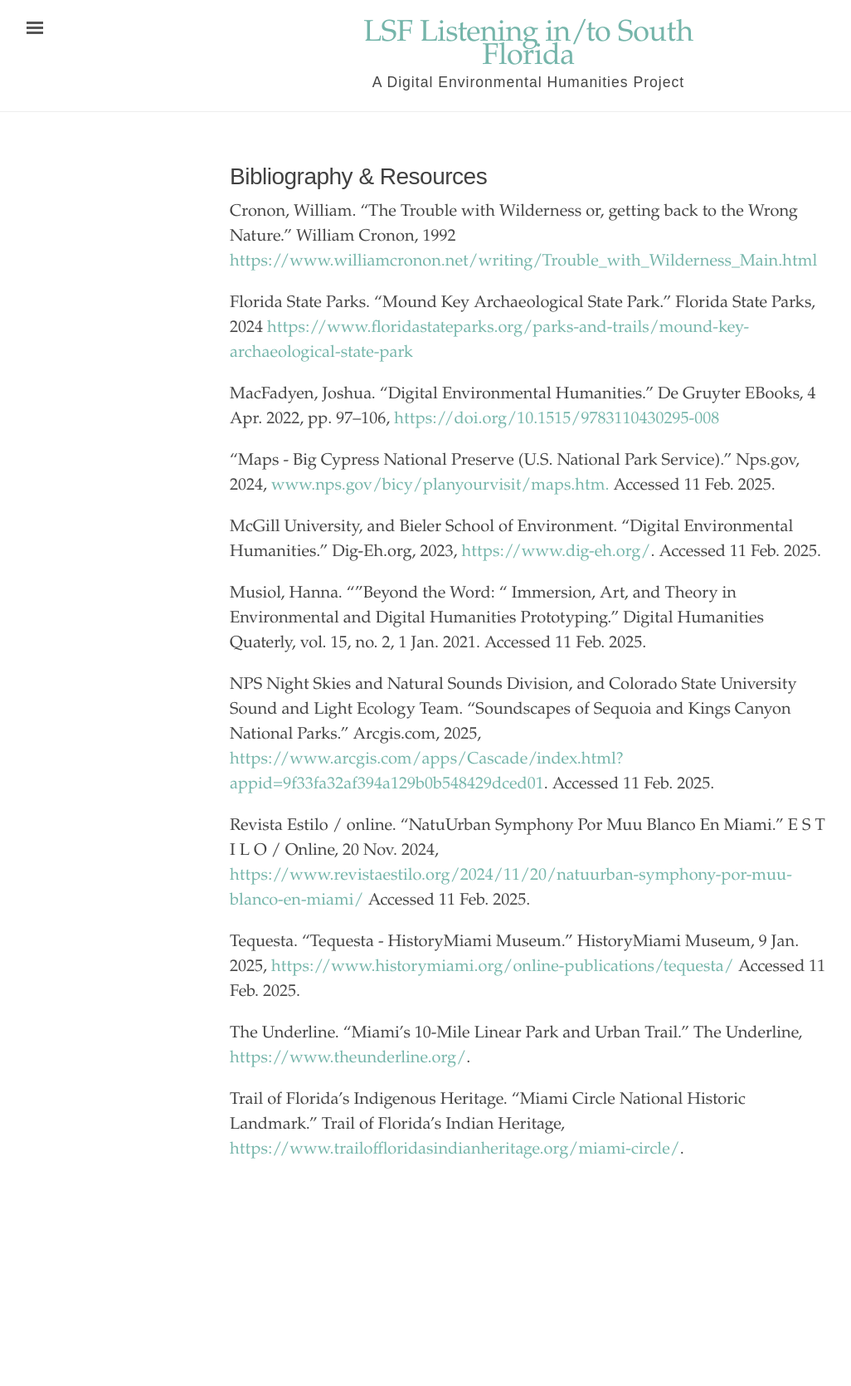
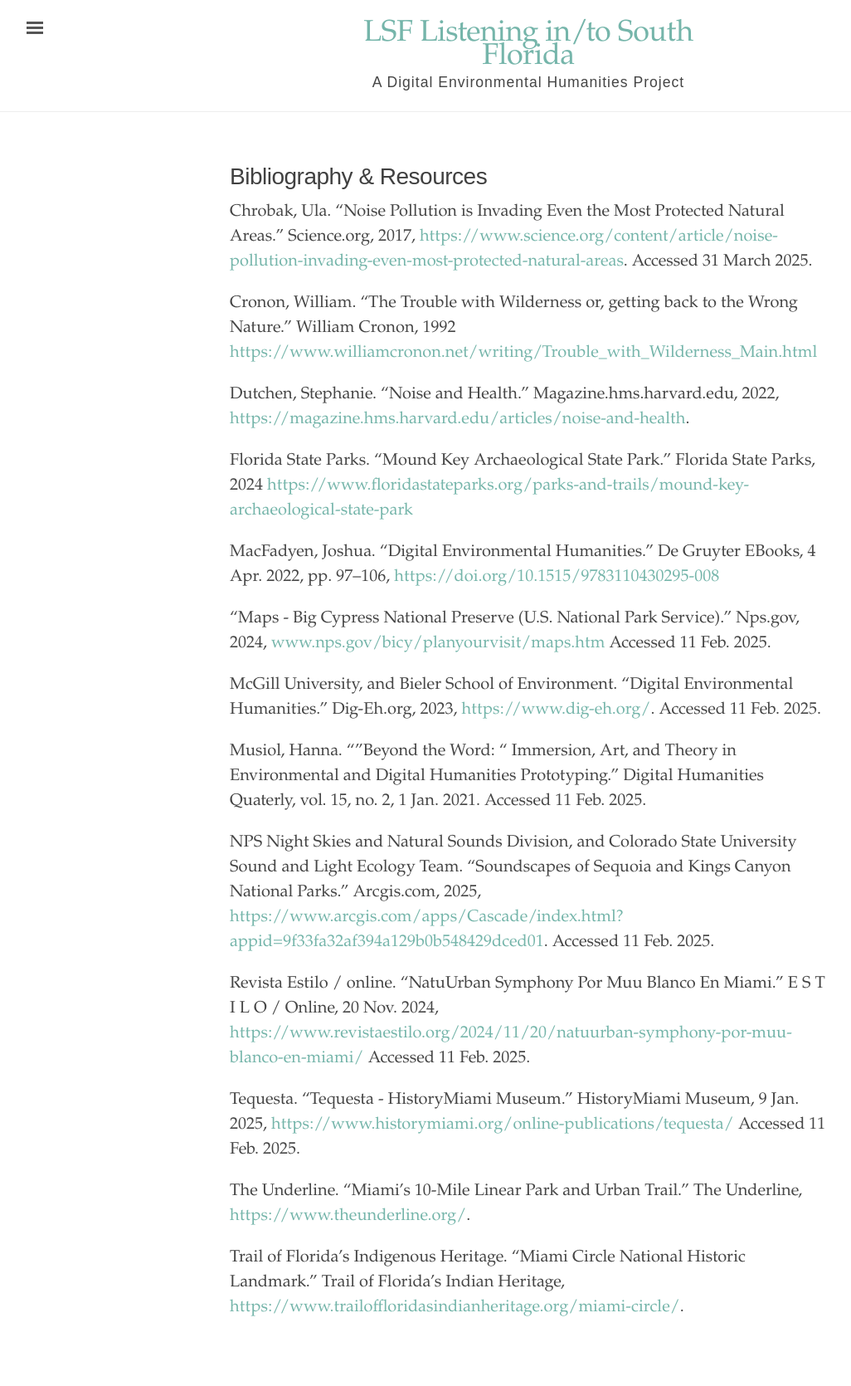
Before and after one commit to rm4-25/lsf_3, a Jekyll site: the page built from Bibliography_Resources.md, in a window 1280 px wide. Shown: the whole page at 83% size, without its empty margins (3-1029 px from the left). Built offline with Jekyll 4.4.1, drawn with Linux system fonts in a browser that asks for light colours; before the commit the page ends 1480 px from its top, so only the background shows below that.

Commit message:
Update Bibliography_Resources.md
Added sound pollution articles from Science.org and Harvard medicine.

```diff
--- a/Bibliography_Resources.md
+++ b/Bibliography_Resources.md
@@ -4,13 +4,17 @@
 order: 6
 ---
 
+Chrobak, Ula. "Noise Pollution is Invading Even the Most Protected Natural Areas." Science.org, 2017, [https://www.science.org/content/article/noise-pollution-invading-even-most-protected-natural-areas](h.ttps://www.science.org/content/article/noise-pollution-invading-even-most-protected-natural-areas). Accessed 31 March 2025.
+
 Cronon, William. "The Trouble with Wilderness or, getting back to the Wrong Nature." William Cronon, 1992 [https://www.williamcronon.net/writing/Trouble_with_Wilderness_Main.html](https://www.williamcronon.net/writing/Trouble_with_Wilderness_Main.html)
+
+Dutchen, Stephanie. "Noise and Health." Magazine.hms.harvard.edu, 2022, [https://magazine.hms.harvard.edu/articles/noise-and-health](https://magazine.hms.harvard.edu/articles/noise-and-health).
 
 Florida State Parks. “Mound Key Archaeological State Park.” Florida State Parks, 2024 [https://www.floridastateparks.org/parks-and-trails/mound-key-archaeological-state-park](https://www.floridastateparks.org/parks-and-trails/mound-key-archaeological-state-park)
 
 MacFadyen, Joshua. “Digital Environmental Humanities.” De Gruyter EBooks, 4 Apr. 2022, pp. 97–106, [https://doi.org/10.1515/9783110430295-008](https://doi.org/10.1515/9783110430295-008)
 
-“Maps - Big Cypress National Preserve (U.S. National Park Service).” Nps.gov, 2024, [www.nps.gov/bicy/planyourvisit/maps.htm.](https://www.nps.gov/bicy/planyourvisit/maps.htm) Accessed 11 Feb. 2025.
+“Maps - Big Cypress National Preserve (U.S. National Park Service).” Nps.gov, 2024, [www.nps.gov/bicy/planyourvisit/maps.htm](https://www.nps.gov/bicy/planyourvisit/maps.htm) Accessed 11 Feb. 2025.
 
 McGill University, and Bieler School of Environment. “Digital Environmental Humanities.” Dig-Eh.org, 2023, [https://www.dig-eh.org/](https://www.dig-eh.org/). Accessed 11 Feb. 2025.
 
```
